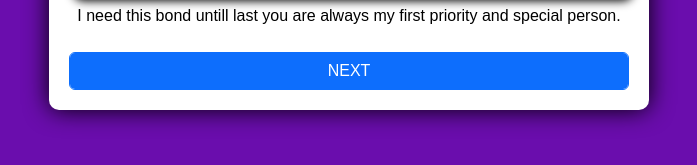
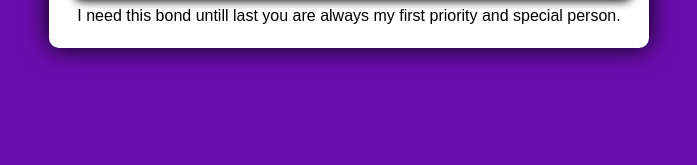
Before and after one commit to ashin000/Surprise, a plain HTML site: page video2.html in a window 1280 px wide. Shown: the part 523-688 px from the top of the page, without its empty margins (291-988 px from the left). Drawn offline with nearby package versions, Linux system fonts and the light colour scheme.

Commit message:
Update video2.html

```diff
--- a/video2.html
+++ b/video2.html
@@ -105,8 +105,7 @@
     <video class="birthday-video embed-responsive-item" controls poster="/storage/emulated/0/Pictures/e616051c634a86eeff3e869f33eaf191.jpg" alt="Birthday Celebration">
       <source src="video2.mp4" type="video/mp4">
     </video>
-    <div >I need this bond untill last you are always my first priority and special person.</div><br>
-    <a href="last.html" class="btn btn-primary form-control">NEXT</a>
+    <div >I need this bond untill last you are always my first priority and special person.</div>
      </div>
 
 </body>
```
